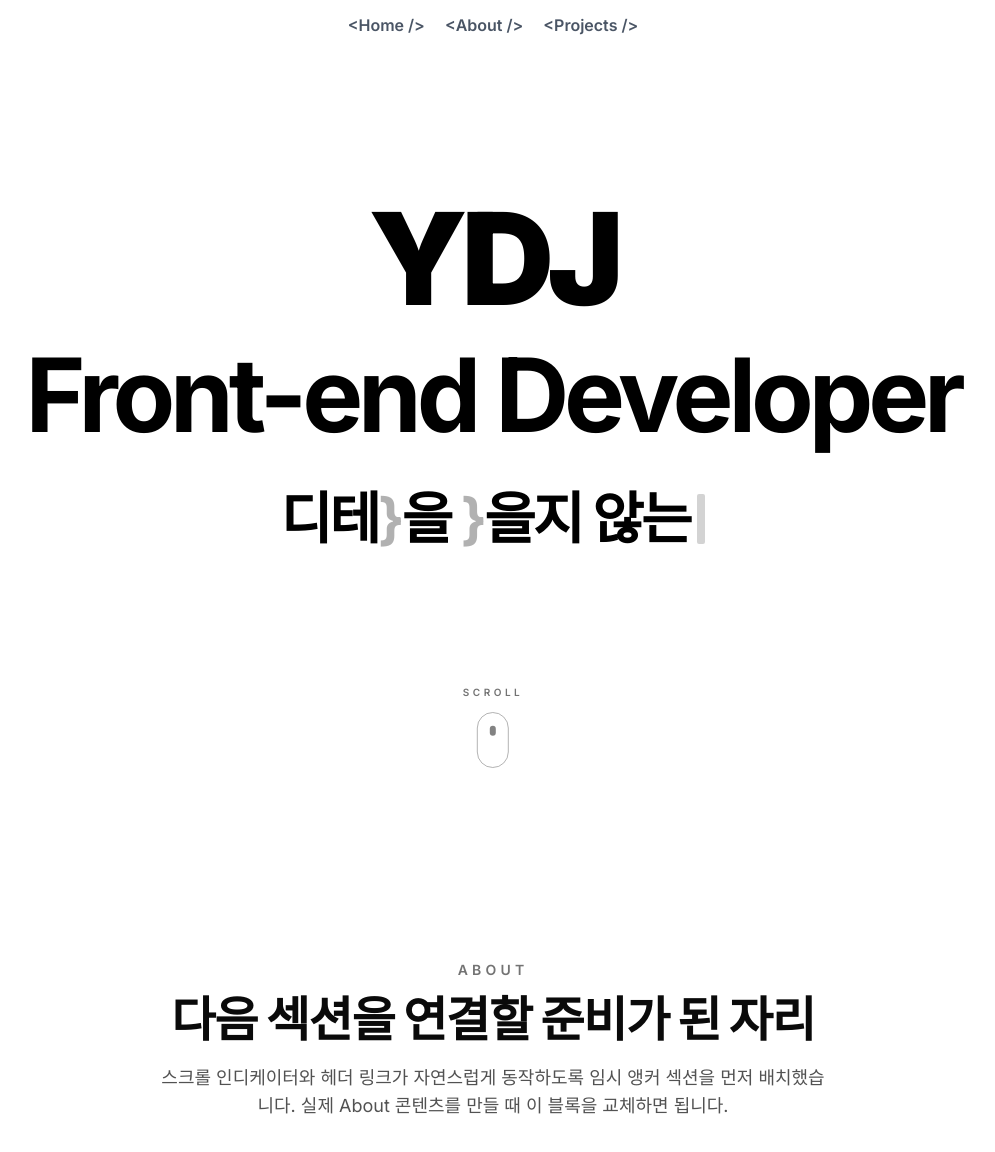
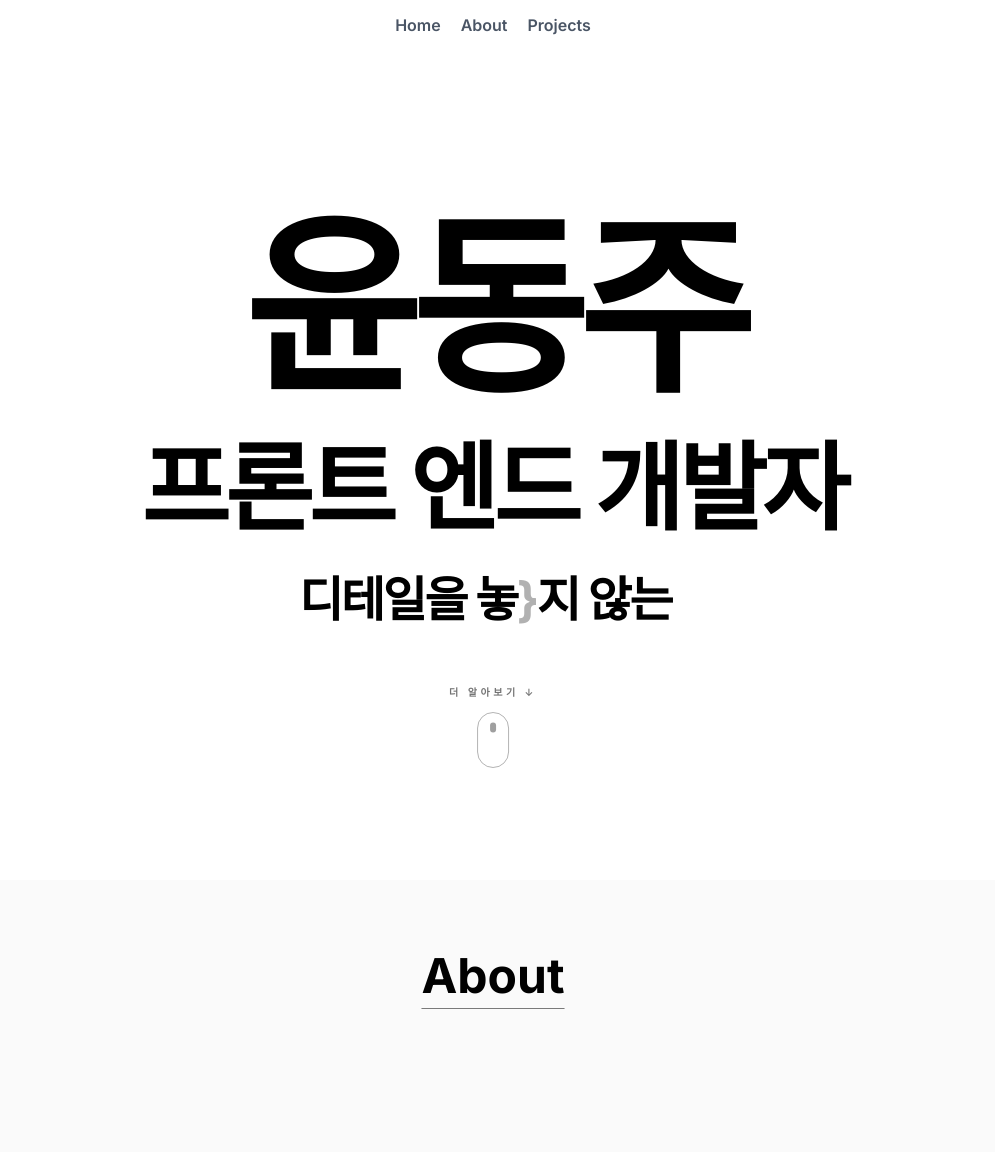
Before and after one commit to carokann1945/portfolio, a Next.js app: page / in a window 1280 px wide. Shown: the top 1152 px of the page, without its empty margins (147-1142 px from the left). Built offline with nearby package versions, Linux system fonts and the light colour scheme.

Commit message:
style : 히어로 섹션 스타일 변경

```diff
--- a/src/app/page.tsx
+++ b/src/app/page.tsx
@@ -1,25 +1,11 @@
+import About from '@/components/sections/About';
 import Hero from '@/components/sections/Hero';
-import { cn } from '@/lib/utils';
 
 export default function Home() {
   return (
     <>
       <Hero />
-      <section
-        id="about"
-        aria-labelledby="about-heading"
-        className={cn('scroll-mt-[70px] px-5 py-24', 'flex min-h-[60vh] items-center justify-center bg-white')}>
-        <div className="max-w-2xl text-center">
-          <p className="text-sm font-semibold uppercase tracking-[0.3em] text-neutral-500">About</p>
-          <h2 id="about-heading" className="mt-4 text-4xl font-black tracking-tight text-neutral-950 sm:text-5xl">
-            다음 섹션을 연결할 준비가 된 자리
-          </h2>
-          <p className="mt-5 text-base leading-7 text-neutral-600 sm:text-lg">
-            스크롤 인디케이터와 헤더 링크가 자연스럽게 동작하도록 임시 앵커 섹션을 먼저 배치했습니다. 실제 About
-            콘텐츠를 만들 때 이 블록을 교체하면 됩니다.
-          </p>
-        </div>
-      </section>
+      <About />
     </>
   );
 }
--- a/src/components/HeroText.tsx
+++ /dev/null
@@ -1,138 +0,0 @@
-'use client';
-
-import { motion } from 'motion/react';
-import { useEffect, useState } from 'react';
-
-const phrases = ['신입 프론트엔드 개발자', '끝까지 해내는 집요함', '항상 생각하는', '팀이 같이 코딩해.'];
-
-function maskTransition(from: string, to: string, progress: number) {
-  const maxLen = Math.max(from.length, to.length);
-  const fromArr = from.padEnd(maxLen, ' ').split('');
-  const toArr = to.padEnd(maxLen, ' ').split('');
-
-  return Array.from({ length: maxLen }, (_, i) => {
-    const switchPoint = (i + 1) / maxLen;
-
-    if (progress < switchPoint * 0.45) {
-      return fromArr[i];
-    }
-
-    if (progress < switchPoint * 0.85) {
-      return toArr[i] === ' ' ? ' ' : '_';
-    }
-
-    return toArr[i];
-  }).join('');
-}
-
-export default function HeroText() {
-  const [index, setIndex] = useState(0);
-  const [display, setDisplay] = useState(phrases[0]);
-  const [isAnimating, setIsAnimating] = useState(false);
-
-  useEffect(() => {
-    const hold = setTimeout(() => {
-      const nextIndex = (index + 1) % phrases.length;
-      const from = phrases[index];
-      const to = phrases[nextIndex];
-
-      setIsAnimating(true);
-
-      const totalFrames = 12;
-      let frame = 0;
-
-      const interval = setInterval(() => {
-        frame += 1;
-        const progress = frame / totalFrames;
-
-        setDisplay(maskTransition(from, to, progress));
-
-        if (frame >= totalFrames) {
-          clearInterval(interval);
-          setDisplay(to);
-          setIndex(nextIndex);
-          setIsAnimating(false);
-        }
-      }, 40); // 40ms * 12 = 480ms
-    }, 1600);
-
-    return () => clearTimeout(hold);
-  }, [index]);
-
-  return (
-    <section
-      style={{
-        minHeight: '100vh',
-        display: 'grid',
-        placeItems: 'center',
-        background: '#f7f7f5',
-        fontFamily: 'Inter, Pretendard, -apple-system, BlinkMacSystemFont, sans-serif',
-      }}>
-      <div style={{ textAlign: 'center' }}>
-        <div
-          style={{
-            fontSize: 120,
-            fontWeight: 900,
-            lineHeight: 1,
-            letterSpacing: '-0.06em',
-            marginBottom: 24,
-          }}>
-          bkit
-        </div>
-
-        <div
-          style={{
-            display: 'inline-flex',
-            alignItems: 'center',
-            justifyContent: 'center',
-            minHeight: 72,
-            minWidth: '12ch',
-            fontSize: 56,
-            fontWeight: 800,
-            letterSpacing: '-0.04em',
-            color: '#111',
-          }}>
-          <motion.span
-            key={display}
-            animate={{
-              opacity: 1,
-              y: 0,
-              filter: 'blur(0px)',
-            }}
-            initial={{
-              opacity: isAnimating ? 0.92 : 1,
-              y: isAnimating ? 4 : 0,
-              filter: isAnimating ? 'blur(2px)' : 'blur(0px)',
-            }}
-            transition={{
-              duration: 0.18,
-              ease: 'easeOut',
-            }}
-            style={{
-              whiteSpace: 'pre',
-            }}>
-            {display}
-          </motion.span>
-
-          <motion.span
-            animate={{ opacity: [1, 0, 1] }}
-            transition={{
-              duration: 0.9,
-              repeat: Infinity,
-              ease: 'easeInOut',
-            }}
-            style={{
-              display: 'inline-block',
-              width: 8,
-              height: '0.9em',
-              marginLeft: 6,
-              background: '#111',
-              borderRadius: 2,
-              verticalAlign: 'middle',
-            }}
-          />
-        </div>
-      </div>
-    </section>
-  );
-}
--- a/src/components/layout/Header.tsx
+++ b/src/components/layout/Header.tsx
@@ -5,35 +5,88 @@ import { cn } from '@/lib/utils';
 
 export default function Header() {
   const [scrolled, setScrolled] = useState(false);
+  const [menuOpen, setMenuOpen] = useState(false);
+
   useEffect(() => {
     const onScroll = () => {
       setScrolled(window.scrollY > 0);
+      setMenuOpen(false);
     };
 
     onScroll();
     window.addEventListener('scroll', onScroll);
     return () => window.removeEventListener('scroll', onScroll);
   }, []);
+
   return (
     <header className={cn('fixed inset-x-0 top-0 z-50')}>
       <nav>
+        {/* Mobile top bar */}
+        <div
+          className={cn(
+            'flex md:hidden w-full h-[50px]',
+            'justify-end items-center px-4',
+            'bg-white',
+            scrolled && 'shadow-md',
+          )}>
+          <button
+            onClick={() => setMenuOpen((prev) => !prev)}
+            className="text-2xl text-gray-600 cursor-pointer"
+            aria-label="메뉴 열기 닫기">
+            {menuOpen ? '✕' : '☰'}
+          </button>
+        </div>
+
+        {/* Mobile dropdown */}
+        <div
+          className={cn(
+            'md:hidden grid transition-all duration-200',
+            menuOpen ? 'grid-rows-[1fr]' : 'grid-rows-[0fr]',
+            menuOpen && 'shadow-md',
+          )}>
+          <div className="overflow-hidden">
+            <div className="flex flex-col bg-white shadow-md">
+              {[
+                { href: '#home', label: 'Home', hover: 'hover:text-blue-400' },
+                { href: '#about', label: 'About', hover: 'hover:text-green-500' },
+                { href: '#projects', label: 'Projects', hover: 'hover:text-yellow-500' },
+              ].map(({ href, label, hover }) => (
+                <a
+                  key={href}
+                  href={href}
+                  onClick={() => setMenuOpen(false)}
+                  className={cn('px-6 py-3', 'font-semibold text-gray-600', 'transition-all duration-200', hover)}>
+                  {label}
+                </a>
+              ))}
+            </div>
+          </div>
+        </div>
+
+        {/* Desktop nav */}
         <ul
           className={cn(
-            'w-full h-[50px]',
-            'flex justify-center items-center gap-5',
+            'hidden w-full h-[50px]',
+            'md:flex justify-center items-center gap-5',
             'bg-white',
-            '[&>li>a]:hover:text-blue-400 [&>li>a]:font-semibold [&>li>a]:text-gray-600',
+            '[&>li>a]:font-semibold [&>li>a]:text-gray-600',
             '[&>li>a]:transition-all [&>li>a]:duration-200',
             scrolled && 'shadow-md',
           )}>
           <li>
-            <a href="#home">{'<Home />'}</a>
+            <a href="#home" className="hover:text-blue-400">
+              Home
+            </a>
           </li>
           <li>
-            <a href="#about">{'<About />'}</a>
+            <a href="#about" className="hover:text-green-500">
+              About
+            </a>
           </li>
           <li>
-            <a href="#projects">{'<Projects />'}</a>
+            <a href="#projects" className="hover:text-yellow-500">
+              Projects
+            </a>
           </li>
         </ul>
       </nav>
--- /dev/null
+++ b/src/components/sections/About.tsx
@@ -0,0 +1,13 @@
+import { cn } from '@/lib/utils';
+
+export default function About() {
+  return (
+    <section
+      id="about"
+      className={cn('relative w-full h-[800px] px-5 py-15 mt-20', 'flex flex-col items-center gap-1 bg-[#fafafa]')}>
+      <h2 className={cn('font-bold text-[3rem] underline underline-offset-15 decoration-1 decoration-black/30')}>
+        <a href="#about">About</a>
+      </h2>
+    </section>
+  );
+}
--- a/src/components/sections/Hero.tsx
+++ b/src/components/sections/Hero.tsx
@@ -4,13 +4,21 @@ import { cn } from '@/lib/utils';
 
 export default function Hero() {
   const phrases = ['신입 프론트엔드 개발자', '집요하게 완성하는', '사용자 경험을 다듬는', '디테일을 놓치지 않는'];
+
   return (
-    <section
-      id="home"
-      className={cn('relative w-full h-dvh px-5 pb-24 pt-5', 'flex flex-col justify-center items-center gap-1')}>
-      <h1 className={cn('text-[clamp(4.5rem,10vw,12rem)] font-black tracking-tighter')}>YDJ</h1>
-      <h2 className={cn('text-[clamp(2rem,8vw,8rem)] font-bold tracking-tighter -mt-10')}>Front-end Developer</h2>
-      <GlitchText phrases={phrases} wrapperClassName="text-[56px] font-bold text-black" cursorClassName="w-2 ml-2" />
+    <section id="home" className={cn('relative w-full h-dvh px-5', 'flex flex-col justify-center items-center gap-1')}>
+      <h1 className={cn('text-[6rem] md:text-[10rem] xl:text-[12rem] font-[900] tracking-tighter')}>윤동주</h1>
+      <h2
+        className={cn(
+          'text-[2rem] md:text-[4rem] xl:text-[6rem] font-bold tracking-tighter -mt-5 md:-mt-10 text-center',
+        )}>
+        프론트 엔드 개발자
+      </h2>
+      <GlitchText
+        phrases={phrases}
+        wrapperClassName="text-[1rem] md:text-[2rem] xl:text-[3rem] font-bold text-black"
+        cursorClassName="w-2 ml-2"
+      />
       <ScrollIndicator />
     </section>
   );
--- a/src/components/ui/ScrollIndicator.tsx
+++ b/src/components/ui/ScrollIndicator.tsx
@@ -19,7 +19,7 @@ export default function ScrollIndicator() {
           'text-[10px] font-semibold tracking-[0.35em] text-neutral-500',
           'transition-colors duration-200 group-hover:text-neutral-900',
         )}>
-        SCROLL
+        더 알아보기 ↓
       </span>
 
       <span
```
